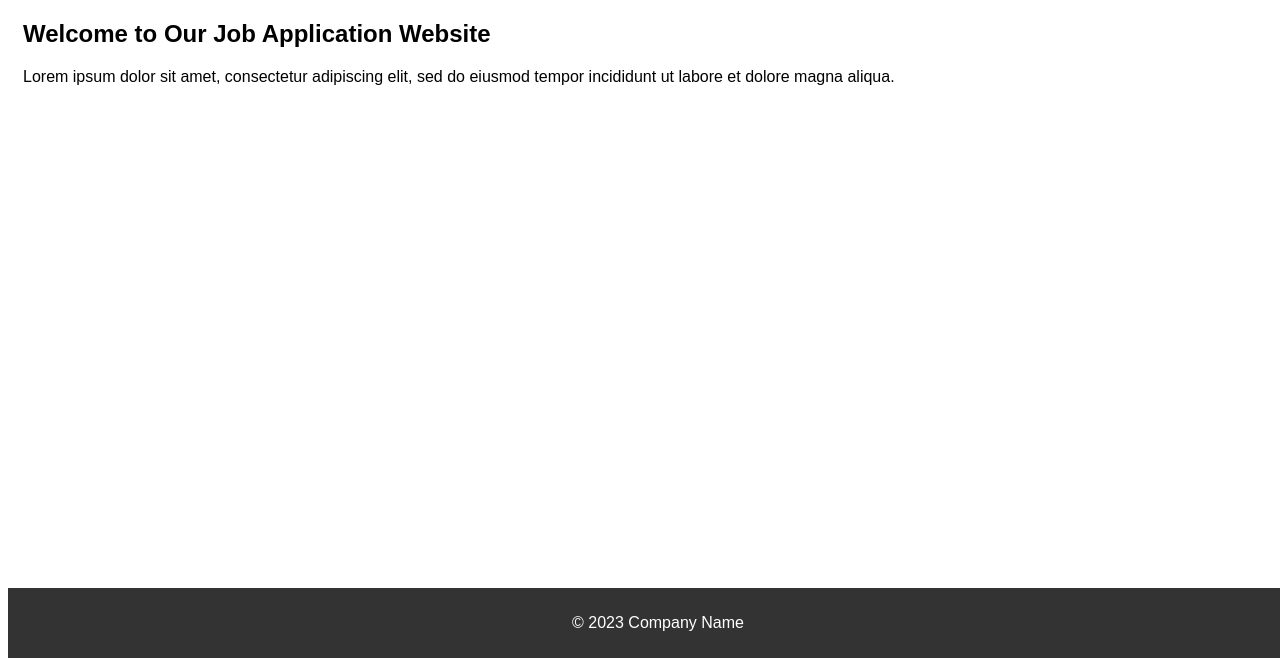
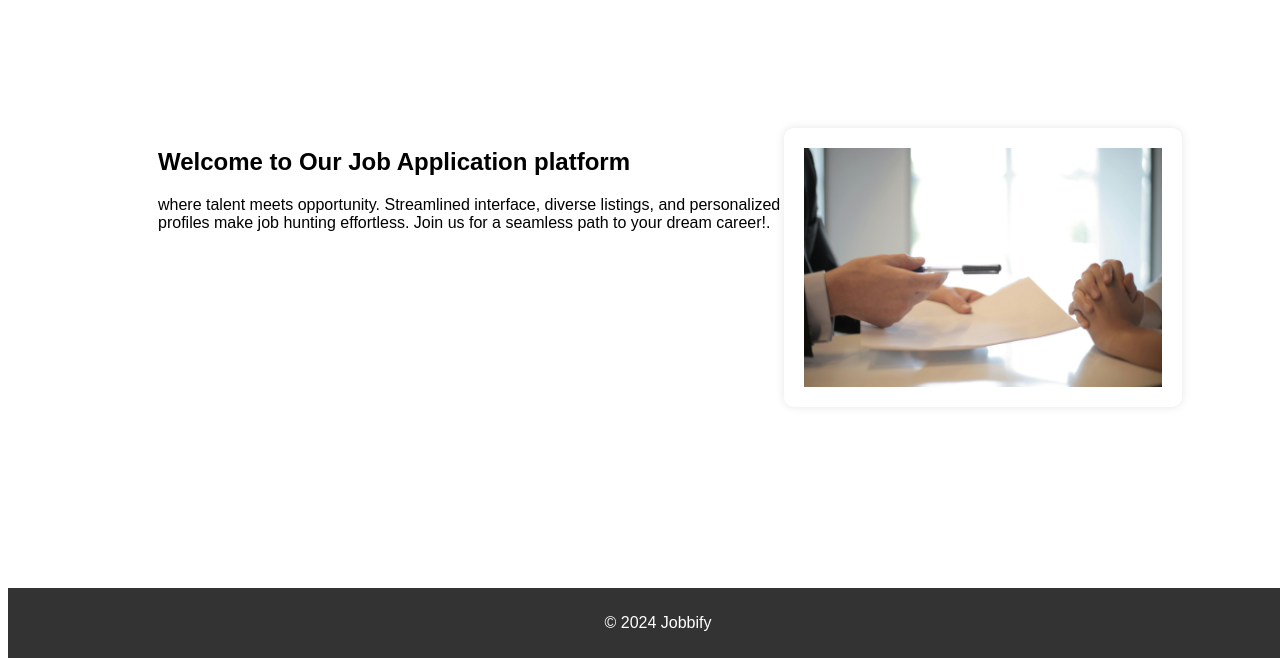
Before and after one commit to Al7assan5120/portfolio_project, a Flask app: page / in a window 1280 px wide. Shown: the part 142-800 px from the top of the page. Run offline with Flask 3, Linux system fonts and the light colour scheme.

Commit message:
update html

```diff
--- a/web_app/templates/about.html
+++ b/web_app/templates/about.html
@@ -88,7 +88,7 @@
   </head>
   <body>
     <header>
-      <h1>About us</h1>
+      <h1>Jobbify</h1>
       <nav>
         <ul>
           <li><a target="_self" href="home">Home</a></li>
@@ -130,7 +130,7 @@
       </section>
     </main>
     <footer>
-      <p>&copy; 2023 Our Company. All rights reserved.</p>
+      <p>© 2024 Jobbify</p>
     </footer>
   </body>
 </html>
--- a/web_app/templates/contact.html
+++ b/web_app/templates/contact.html
@@ -86,7 +86,7 @@
   </head>
   <body>
     <header>
-      <h1>Company Name</h1>
+      <h1>Jobbify</h1>
       <nav>
         <ul>
           <li><a target="_self" href="home">Home</a></li>
@@ -121,7 +121,7 @@
       </div>
     </main>
     <footer>
-      <p>© 2023 Company Name</p>
+      <p>© 2024 Jobbify</p>
     </footer>
   </body>
 </html>
--- a/web_app/templates/dashboard.html
+++ b/web_app/templates/dashboard.html
@@ -26,7 +26,7 @@
   </head>
   <body>
     <header>
-      <h1>Company Name</h1>
+      <h1>Jobbify</h1>
       <nav>
         <ul>
           <li><a target="_self" href="home">Home</a></li>
@@ -83,7 +83,7 @@
     <a href="{{ url_for('logout') }}">Logout</a>
 
     <footer>
-      <p>© 2023 Company Name</p>
+      <p>© 2024 Jobbify</p>
     </footer>
   </body>
 </html>
--- a/web_app/templates/dashboard_2.html
+++ b/web_app/templates/dashboard_2.html
@@ -3,7 +3,7 @@
   <head>
     <meta charset="UTF-8" />
     <meta name="viewport" content="width=device-width, initial-scale=1.0" />
-    <title>tracking</title>
+    <title>Dashboard</title>
     <link
       rel="stylesheet"
       href="{{ url_for('static', filename='css/style.css') }}"
@@ -11,7 +11,7 @@
   </head>
   <body>
     <header>
-      <h1>Company Name</h1>
+      <h1>Jobbify</h1>
       <nav>
         <ul>
           <li><a target="_self" href="home">Home</a></li>
@@ -51,7 +51,7 @@
         <a href="{{ url_for('logout') }}">Logout</a>
     </main>
     <footer>
-      <p>© 2023 Company Name</p>
+      <p>© 2024 Jobbify</p>
     </footer>
   </body>
 </html>
--- a/web_app/templates/home.html
+++ b/web_app/templates/home.html
@@ -1,12 +1,30 @@
 <!DOCTYPE html>
 <html>
   <head>
-    <title>Job Application</title>
+    <title>home</title>
 
     <link
       rel="stylesheet"
       href="{{ url_for('static', filename='css/style.css') }}"
     />
+    <style>
+      .image-container {
+          float: right;
+          width: 35%;
+          padding: 20px;
+          border-radius: 10px; /* Image border radius */
+          box-shadow: 0px 0px 10px rgba(0, 0, 0, 0.1); /* Image shadow */
+
+      }
+      .main-pos
+      {
+          position: absolute;
+          width: 80%;
+          left: 10%;
+          top: 30%;
+          padding: 30px;
+      }
+  </style>
   </head>
   <body>
     <header>
@@ -25,15 +43,18 @@
       </nav>
     </header>
     <main>
-      <h2>Welcome to Our Job Application Website</h2>
-      <p>
-        Lorem ipsum dolor sit amet, consectetur adipiscing elit, sed do eiusmod
-        tempor incididunt ut labore et dolore magna aliqua.
-      </p>
-      <!-- Add more sections as needed, such as a list of job openings, application instructions, etc. -->
-    </main>
+      <div class="main-pos">
+          <img class="image-container" src="img/tracking img.jpg" alt="image">
+          <h2>Welcome to Our Job Application platform</h2>
+          <p>
+              where talent meets opportunity.
+              Streamlined interface, diverse listings, and personalized profiles make job hunting effortless.
+              Join us for a seamless path to your dream career!.
+          </p>
+      </div>
+  </main>
     <footer>
-      <p>© 2023 Company Name</p>
+      <p>© 2024 Jobbify</p>
     </footer>
   </body>
 </html>
--- a/web_app/templates/login.html
+++ b/web_app/templates/login.html
@@ -1,6 +1,7 @@
 <!DOCTYPE html>
 <html>
   <head>
+    <title>Login</title>
     <link
       rel="stylesheet"
       href="{{ url_for('static', filename='css/style.css') }}"
@@ -97,7 +98,7 @@
   </head>
   <body>
     <header>
-      <h1>Company Name</h1>
+      <h1>Jobbify</h1>
       <nav>
         <ul>
           <li><a target="_self" href="home">Home</a></li>
@@ -130,7 +131,7 @@
       </div>
     </main>
     <footer>
-      <p>© 2023 Company Name</p>
+      <p>Jobbify</p>
     </footer>
   </body>
 </html>
--- a/web_app/templates/newapp.html
+++ b/web_app/templates/newapp.html
@@ -19,7 +19,7 @@
 
   <body>
     <header>
-      <h1>Company Name</h1>
+      <h1>Jobbify</h1>
       <nav>
         <ul>
           <li><a target="_self" href="home">Home</a></li>
@@ -139,7 +139,7 @@
       </div>
     </main>
     <footer>
-      <p>© 2023 Company Name</p>
+      <p>© 2024 Jobbify</p>
     </footer>
     <script src="https://code.jquery.com/jquery-3.6.0.min.js"></script>
     <script src="https://cdn.jsdelivr.net/npm/bootstrap@5.1.3/dist/js/bootstrap.min.js"></script>
--- a/web_app/templates/tracking.html
+++ b/web_app/templates/tracking.html
@@ -15,7 +15,7 @@
   </head>
   <body>
     <header>
-      <h1>Company Name</h1>
+      <h1>Jobbify</h1>
       <nav>
         <ul>
           <li><a target="_self" href="home">Home</a></li>
@@ -50,7 +50,7 @@
       {% endif %} {% endwith %}
     </div>
     <footer>
-      <p>© 2023 Company Name</p>
+      <p>© 2024 Jobbify</p>
     </footer>
     <script src="https://code.jquery.com/jquery-3.6.0.min.js"></script>
     <script src="https://cdn.jsdelivr.net/npm/bootstrap@5.1.3/dist/js/bootstrap.min.js"></script>
```
